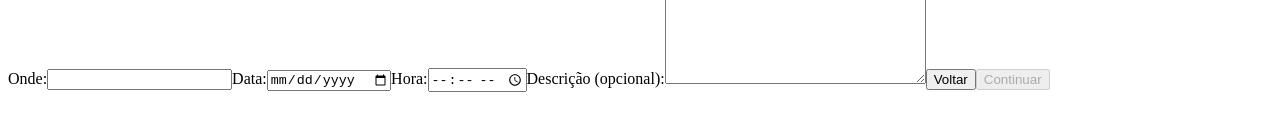
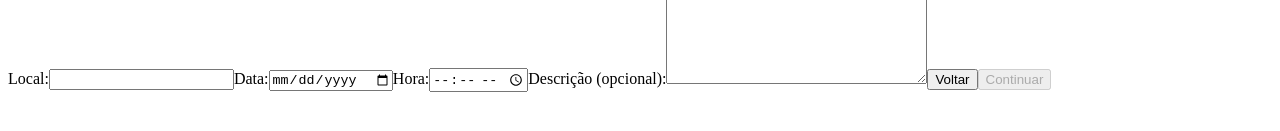
Before and after one commit to lucasrodrigges/maruska-calendar, a React (Create React App) app: page /novo-show in a window 1280 px wide. Shown: the part 237-368 px from the top of the page. Built offline with nearby package versions, Linux system fonts and the light colour scheme; no server answers.

Commit message:
:children_crossing: renaming some buttons

```diff
--- a/src/pages/Calendar/Calendar.jsx
+++ b/src/pages/Calendar/Calendar.jsx
@@ -61,9 +61,9 @@ export default function Calendar() {
             <button type="button" onClick={() => setShowActions(!showActions)}>+</button>
             {showActions && (
               <>
-                <button type="button" onClick={() => navigate('/novo-show')}>Adicionar Evento</button>
+                <button type="button" onClick={() => navigate('/novo-show')}>Agendar Show</button>
                 <button type="button">Shows Realizados</button>
-                <button type="button" onClick={() => navigate('/musicos')}>Ver Músicos Cadastrados</button>
+                <button type="button" onClick={() => navigate('/musicos')}>Músicos Cadastrados</button>
               </>
             )}
           </div>
--- a/src/pages/Registers/EventRegister.jsx
+++ b/src/pages/Registers/EventRegister.jsx
@@ -51,7 +51,7 @@ export default function EventRegister() {
       <h2>Marcar evento</h2>
       <form action="form" onSubmit={handleSubmit}>
         <label htmlFor="eventLocation">
-          Onde:
+          Local:
           <input name="location" id="eventLocation" type="text" onChange={handleChange} />
         </label>
         <label htmlFor="eventDate">
```
